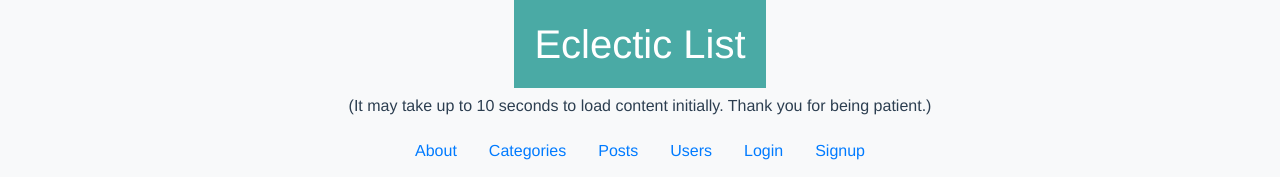
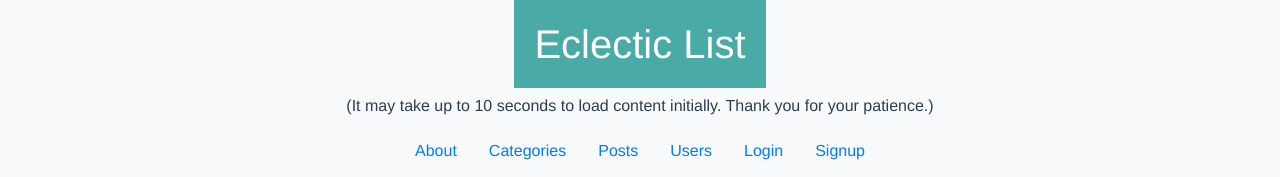
Before and after one commit to EndreoT/Eclectic-List-Client, a Vue app: page / in a window 1280 px wide. Shown: the top 177 px of the page. Built offline with nearby package versions, Linux system fonts and the light colour scheme; no server answers.

Commit message:
changed wording in App.vue to test automatic deploys from github

```diff
--- a/src/App.vue
+++ b/src/App.vue
@@ -8,7 +8,7 @@
         </h1>
       </div>
       <div class="row justify-content-md-center">
-        <h6>(It may take up to 10 seconds to load content initially. Thank you for being patient.)</h6>
+        <h6>(It may take up to 10 seconds to load content initially. Thank you for your patience.)</h6>
       </div>
 
       <!-- Navigation -->
```
